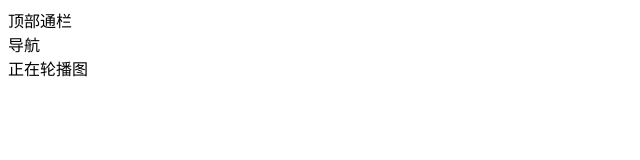
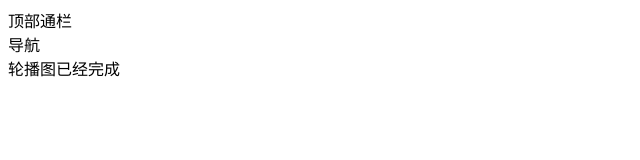
Before and after one commit to haoqiaoa1994/test, a plain HTML site: page index.html in a window 1280 px wide. Shown: the full height of the page, 0-640 px from the left. Drawn offline with Linux system fonts and the light colour scheme.

Commit message:
轮播图已经完成

```diff
--- a/index.html
+++ b/index.html
@@ -7,6 +7,6 @@
 <body>
   <header>顶部通栏</header>
   <nav>导航</nav>
-<div>正在轮播图</div>
+<div>轮播图已经完成</div>
 </body>
 </html>
```
